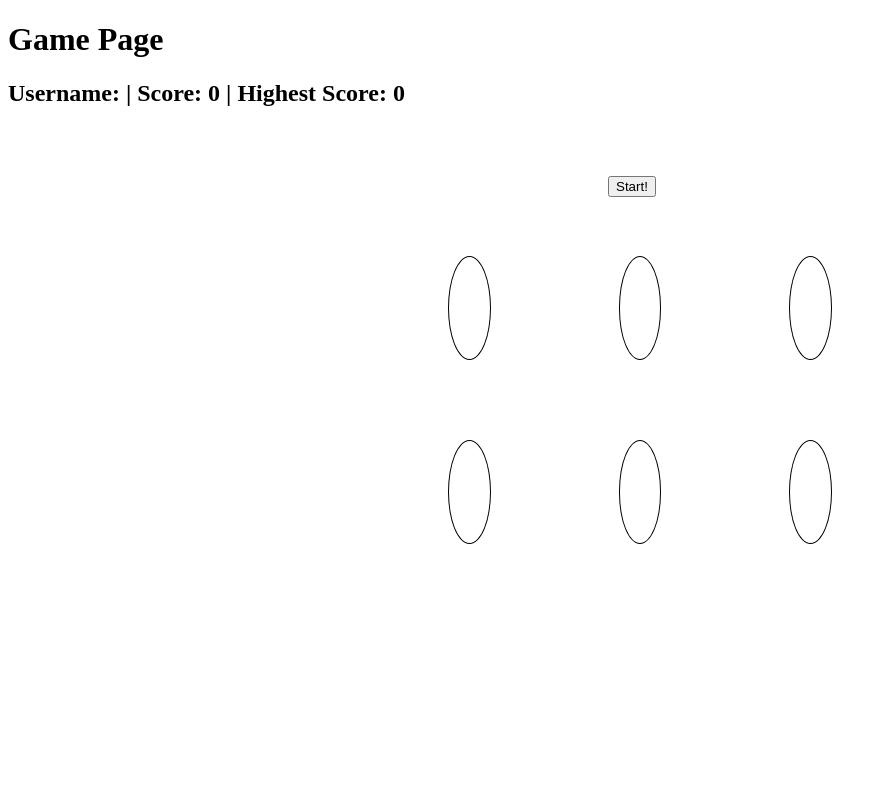
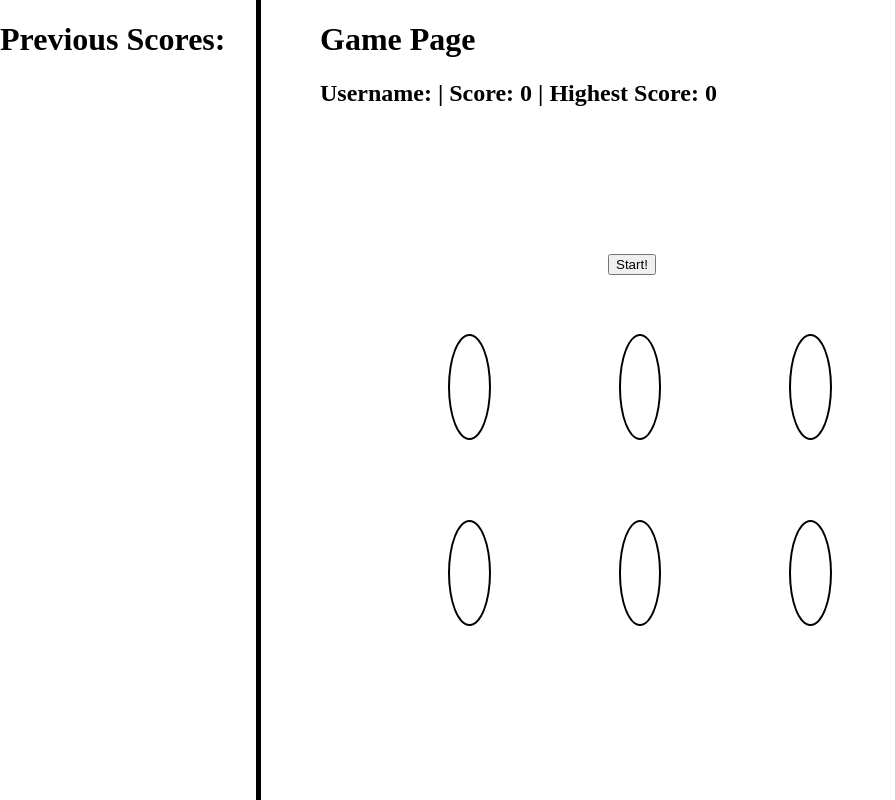
Before and after one commit to YonatanHen/memory-game, a React (Create React App) app: page /game in a window 1280 px wide. Shown: the whole page, without its empty margins (0-895 px from the left). Built offline with nearby package versions, Linux system fonts and the light colour scheme.

Commit message:
Added sidebar scores

```diff
--- a/src/App.tsx
+++ b/src/App.tsx
@@ -1,7 +1,7 @@
 import React from 'react';
 
 import { BrowserRouter, Routes, Route } from 'react-router-dom'
-import { GamePage } from './screens/gamePage';
+import Main from './screens/mainPage';
 import { WelcomePage } from './screens/welcomePage'
 
 function App() {
@@ -10,7 +10,7 @@ function App() {
       <BrowserRouter>
       <Routes>
         <Route path='/' element={<WelcomePage />} />
-        <Route path='/game' element={<GamePage />} />
+        <Route path='/game' element={<Main />} />
         </Routes>
       </BrowserRouter>
   );
--- a/src/css/game.css
+++ b/src/css/game.css
@@ -1,6 +1,25 @@
+.split {
+	height: 100%;
+	position: fixed;
+	z-index: 1;
+	top: 0;
+	overflow-x: hidden;
+}
+
+.scores-container {
+	left: 0;
+	width: 20%;
+	border-right: 5px solid black;
+}
+
+.game-container {
+	right: 30%;
+	width: 45%;
+}
+
 .game {
 	position: fixed;
-    top: 50%;
+	top: 60%;
 	left: 50%;
 	transform: translate(-50%, -50%);
 }
@@ -12,40 +31,17 @@ table {
 .game button {
 	left: 45%;
 	position: fixed;
+}
 
+@media screen and (max-width: 800px) {
+	.game button {
+        left: 90%
+	}
 }
 
 td {
-    border: black 1px solid;
+	border: black 2px solid;
 	border-radius: 50%;
 	width: 100px;
 	height: 100px;
 }
-
-.not-flipped {
-    background: white;
-}
-
-.red {
-    background: red;
-}
-
-.green {
-    background: green;
-}
-
-.blue {
-    background: blue;
-}
-
-.purple {
-    background: purple;
-}
-
-.orange {
-    background: orange;
-}
-
-.grey {
-    background: grey;
-}
--- a/src/screens/gamePage.tsx
+++ b/src/screens/gamePage.tsx
@@ -1,7 +1,6 @@
 import React, { useState, useEffect, useRef } from 'react'
 import { useDispatch, useSelector } from 'react-redux'
 import { colors } from '../constants/colors'
-import '../css/game.css'
 import {
 	ADD_TO_SCORE,
 	INITIALIZE_SCORE,
@@ -35,6 +34,10 @@ export const GamePage = () => {
 				dispatch({
 					type: INITIALIZE_SCORE
 				})
+
+				isClicked(false)
+				setCurrent([])
+				bulbs.current = []
 			}
 		}
 	}, [current])
@@ -75,7 +78,7 @@ export const GamePage = () => {
 			temp.shift()
 			setCurrent([...temp])
 		} else {
-			alert('You Failed!')
+			alert('You Lose!')
 
 			dispatch ({
 				type: UPDATE_SCORES
@@ -84,11 +87,16 @@ export const GamePage = () => {
 			dispatch({
 				type: INITIALIZE_SCORE
 			})
+
+			isClicked(false)
+			setCurrent([])
+			bulbs.current = []
+
 		}
 	}
 
 	return (
-		<div>
+		<div className='split game-container'>
 			<h1>Game Page</h1>
 			<h2>{`Username: ${user.uname} | Score: ${
 				user.currentScore
--- /dev/null
+++ b/src/screens/mainPage.tsx
@@ -0,0 +1,15 @@
+import React from 'react'
+import { GamePage } from './gamePage'
+import { Scores } from './scores'
+import '../css/game.css'
+
+const MainGamePage = () => {
+	return (
+		<>
+			<Scores />
+			<GamePage />
+		</>
+	)
+}
+
+export default MainGamePage
--- /dev/null
+++ b/src/screens/scores.tsx
@@ -0,0 +1,23 @@
+import React from 'react'
+import { useSelector } from 'react-redux'
+import { IuserState } from '../store/userReducer'
+
+export const Scores = () => {
+	const scores = useSelector((state: IuserState) => state.scores)
+
+	return (
+		<div className='split scores-container'>
+			<h1>Previous Scores:</h1>
+			<ul>
+				{scores.map((score: any, i: number) => {
+					console.log(score)
+					return (
+						<li id={i.toString()}>
+							{`${score.score} - ${new Date(score.date).toLocaleTimeString()}`}
+						</li>
+					)
+				})}
+			</ul>
+		</div>
+	)
+}
```
Lines whose indentation alone changed are shown as unchanged.
